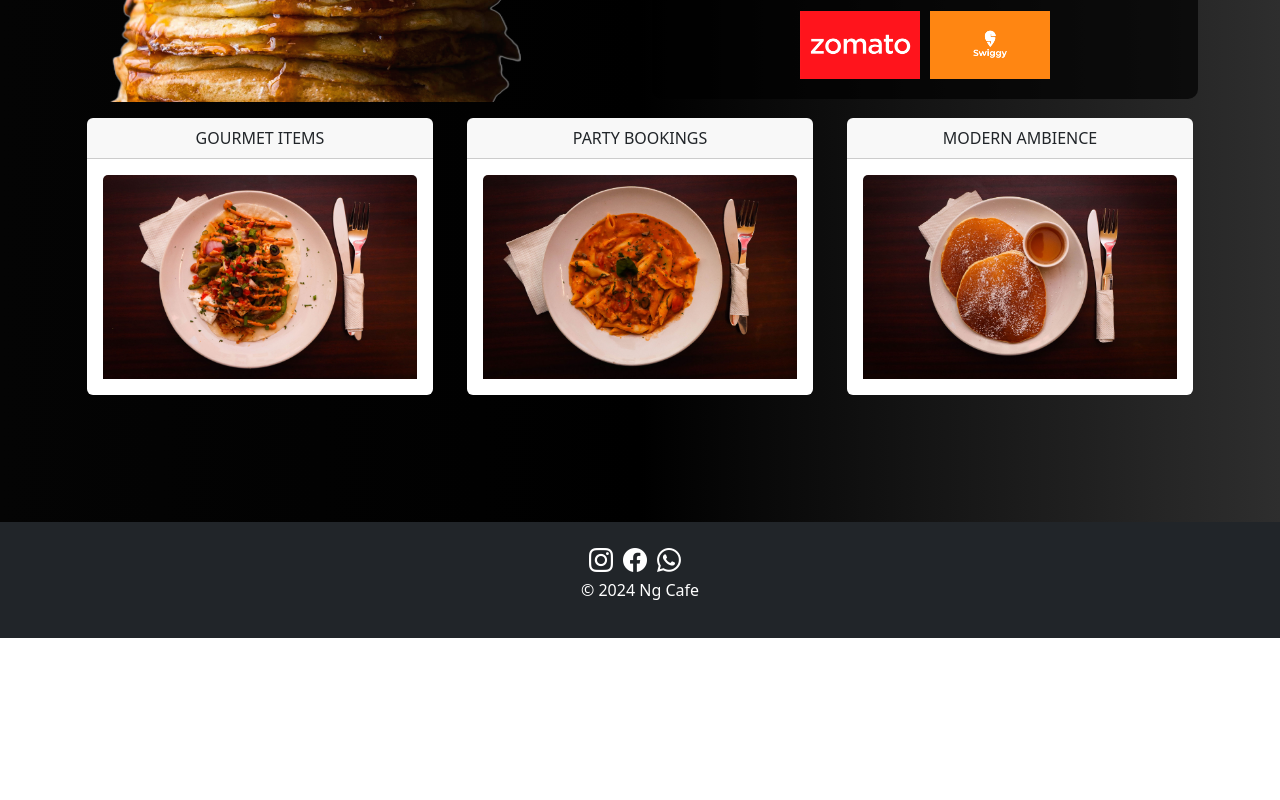
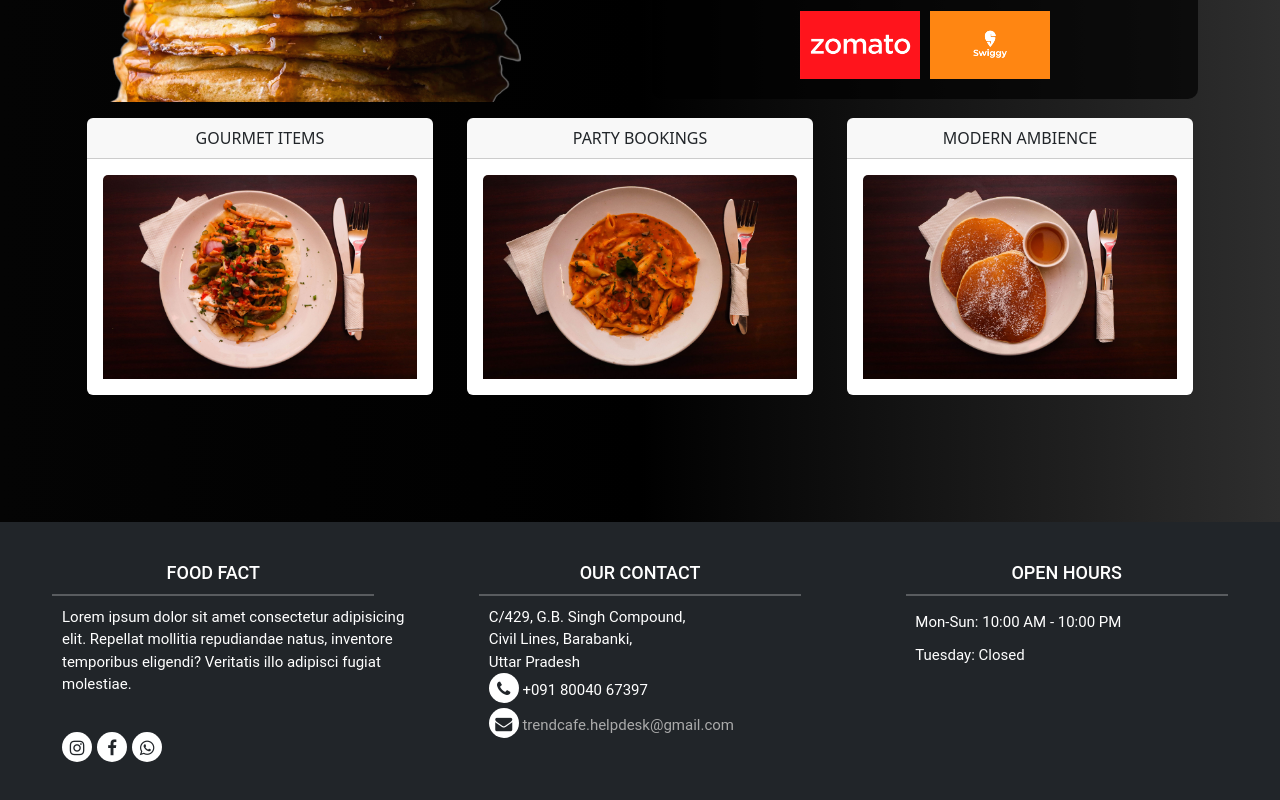
Before and after one commit to himanshuk282/ng-cafe, an Angular app: page / in a window 1280 px wide. Shown: the part 1078-1878 px from the top of the page. Before the commit the page ends 1716 px from the top, so only its background shows below. Built offline with nearby package versions, Linux system fonts and the light colour scheme.

Commit message:
feature: footer design

```diff
--- a/src/app/components/footer/footer.component.css
+++ b/src/app/components/footer/footer.component.css
@@ -1,16 +1,85 @@
-body {
-    background-color: #343a40; /* Dark background color */
-  }
-  .footer {
-    background-color: #212529; /* Dark footer background color */
-    color: #ffffff; /* White text color */
-    padding: 20px 0;
-  }
-  .social-icons a {
-    color: #ffffff; /* White color for social icons */
-    font-size: 24px;
-    margin-right: 10px;
-  }
-  .social-icons a:hover {
-    color: #ffc107; /* Yellow color for hover */
-  }
+#footer {
+	background-color: #212529;
+	color: white;
+	font-family: 'Roboto', sans-serif;
+}
+
+#footer ul {
+	list-style-type: none;
+	padding-left: 0;
+	line-height: 2.2;
+}
+#footer ul a {
+	margin-right: 5px;
+}
+
+#footer h5 {
+	font-size: 18px;
+	color: white;
+	margin-top: 40px;
+	margin-bottom: 10px;
+	text-transform: uppercase;
+}
+
+#footer a {
+	color: #aaa;
+}
+
+#footer a:hover,
+#footer a:focus {
+	text-decoration: none;
+	color: white;
+}
+
+#footer .social-networks {
+	padding-top: 20px;
+	padding-bottom: 25px;
+}
+
+#footer .footer-items .fa {
+	font-size: 17px;
+	margin-bottom: 5px;
+	background-color: white;
+	color: #212529;
+	border-radius: 50%;
+	padding-bottom: 25px;
+	height: 30px;
+	width: 30px;
+	text-align: center;
+	line-height: 31px;
+	text-decoration: none;
+	transition: color 1s;
+}
+
+#footer .footer-items {
+	margin: auto;
+	padding-left: 50px;
+	font-size: 15px;
+}
+
+#footer .fa-facebook:hover,
+#footer .fa-instagram:hover,
+#footer .fa-whatsapp:hover {
+	border: 1px solid #fff;
+	color: #fff;
+	background-color: #182c39;
+}
+
+
+.footer-copyright {
+	background-color: #10222e;
+}
+
+.footer-copyright p {
+	text-align: center;
+	color: #ccc;
+	font-size: 15px;
+	padding: 10px 0;
+	margin-bottom: 0;
+}
+
+#footer .hr-foot {
+	width: 80%;
+  	margin: 10px auto;
+  	border: 1px solid #fff;
+}
--- a/src/app/components/footer/footer.component.html
+++ b/src/app/components/footer/footer.component.html
@@ -1,11 +1,60 @@
-<footer class="footer text-center">
+<!-- <footer class="footer text-center">
     <div class="social-icons">
-      <!-- Instagram icon -->
+
       <a class="text-decoration-none" (click)="onInstagramRedirect()"><i class="bi bi-instagram"></i></a>
-      <!-- Facebook icon -->
+
       <a class="text-decoration-none" (click)="onFacebookRedirect()"><i class="bi bi-facebook"></i></a>
-      <!-- WhatsApp icon -->
+
       <a class="text-decoration-none" (click)="onWhatsappRedirect()"><i class="bi bi-whatsapp"></i></a>
     </div>
     <p>&copy; 2024 Ng Cafe</p>
-  </footer>
+  </footer> -->
+  <footer class="bg-footer" id="footer">
+    <div class="container-fluid">
+        <div class="row footer-align">
+            <div class="col-md-4 col-sm-4">
+                <h5 class="text-center">Food Fact</h5>
+                <hr class="hr-foot">
+                <div class="footer-items">
+                    <p class="footer">
+                        Lorem ipsum dolor sit amet consectetur adipisicing elit. Repellat mollitia repudiandae natus, inventore temporibus eligendi? Veritatis illo adipisci fugiat molestiae.
+                    </p>
+                    <ul class="social-networks">
+                        <a class="text-decoration-none" (click)="onInstagramRedirect()"><i class="fa fa-instagram"></i></a>
+                        <a class="text-decoration-none" (click)="onFacebookRedirect()"><i class="fa fa-facebook"></i></a>
+                        <a class="text-decoration-none" (click)="onWhatsappRedirect()"><i class="fa fa-whatsapp"></i></a>
+                    </ul>
+                </div>
+            </div>
+            <div class="col-md-4 col-sm-4">
+                <h5 class="text-center">Our contact</h5>
+                <hr class="hr-foot">
+                <div class="footer-items">
+                    <address>
+                      C/429, G.B. Singh Compound,
+                      <br>
+                      Civil Lines, Barabanki,
+                      <br>
+                      Uttar Pradesh
+                      <br>
+                      <i class="fa fa-phone address"></i> +091 80040 67397
+                      <br>
+                      <!-- <i class="fa fa-fax address"></i> +876 5432 1234 -->
+                      <!-- <br> -->
+                      <i class="fa fa-envelope address"></i> <a class="text-decoration-none" href="mailto:northstreet@gmail.com"> trendcafe.helpdesk&#64;gmail.com</a>
+                    </address>
+                </div>
+            </div>
+            <div class="col-md-4 col-sm-4">
+                <h5 class="text-center">Open hours</h5>
+                <hr class="hr-foot">
+                <div class="footer-items">
+                    <ul>
+                        <li>Mon-Sun: 10:00 AM - 10:00 PM</li>
+                        <li>Tuesday: Closed</li>
+                    </ul>
+                </div>
+            </div>
+        </div>
+    </div>
+</footer>
```
